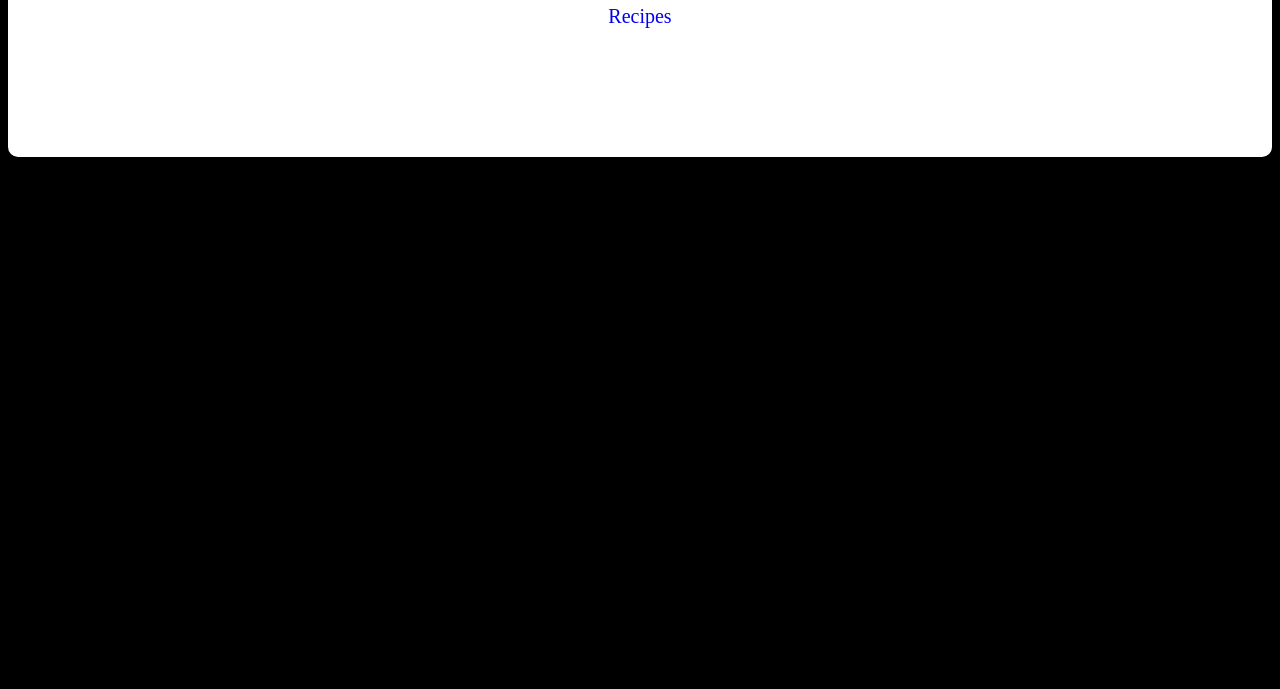
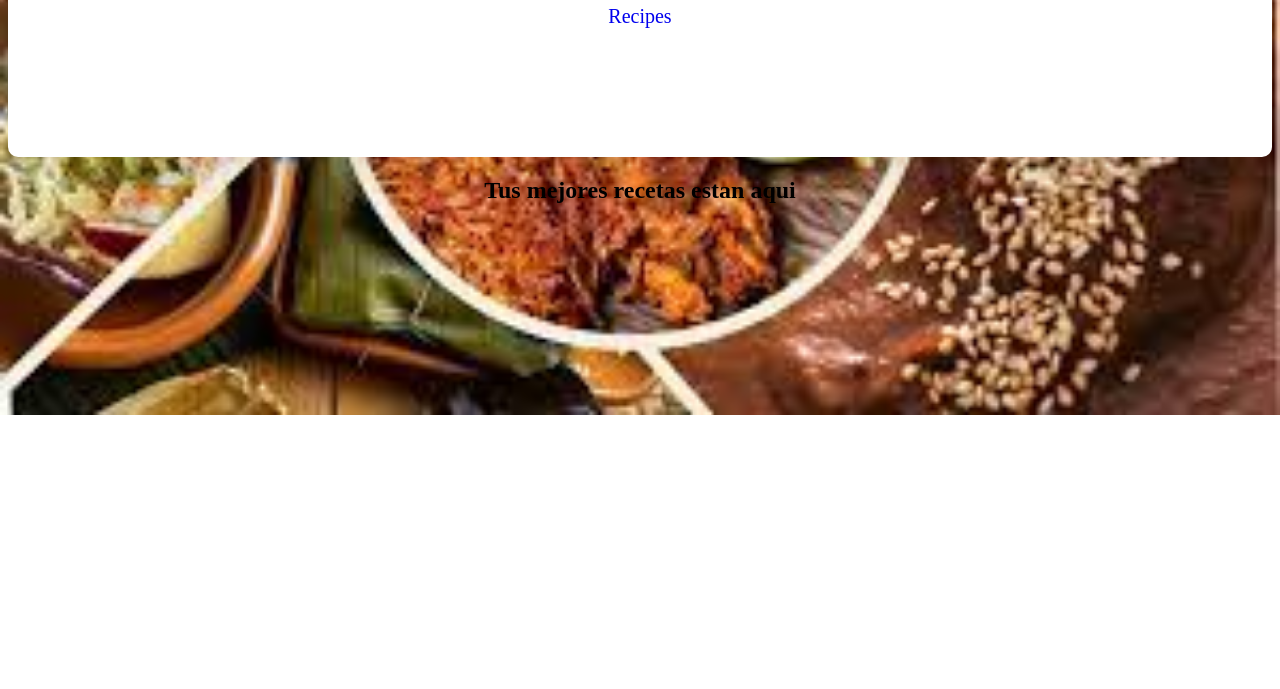
Before and after one commit to JulioDP/odin-recipes, a plain HTML site: page index.html in a window 1280 px wide. Shown: the part 111-800 px from the top of the page. Drawn offline with Linux system fonts and the light colour scheme.

Commit message:
Agregando de fondo una imagen

```diff
--- a/css/index.css
+++ b/css/index.css
@@ -1,5 +1,8 @@
 body{
-    background-color: black ;
+    background-image: url("../img/platillo.jpeg");
+    background-position: center;
+    background-repeat: no-repeat;
+    background-size: cover;
 }
 div{
     background-color: white;
```
Also changed, not shown: img/platillo.jpeg (added).
